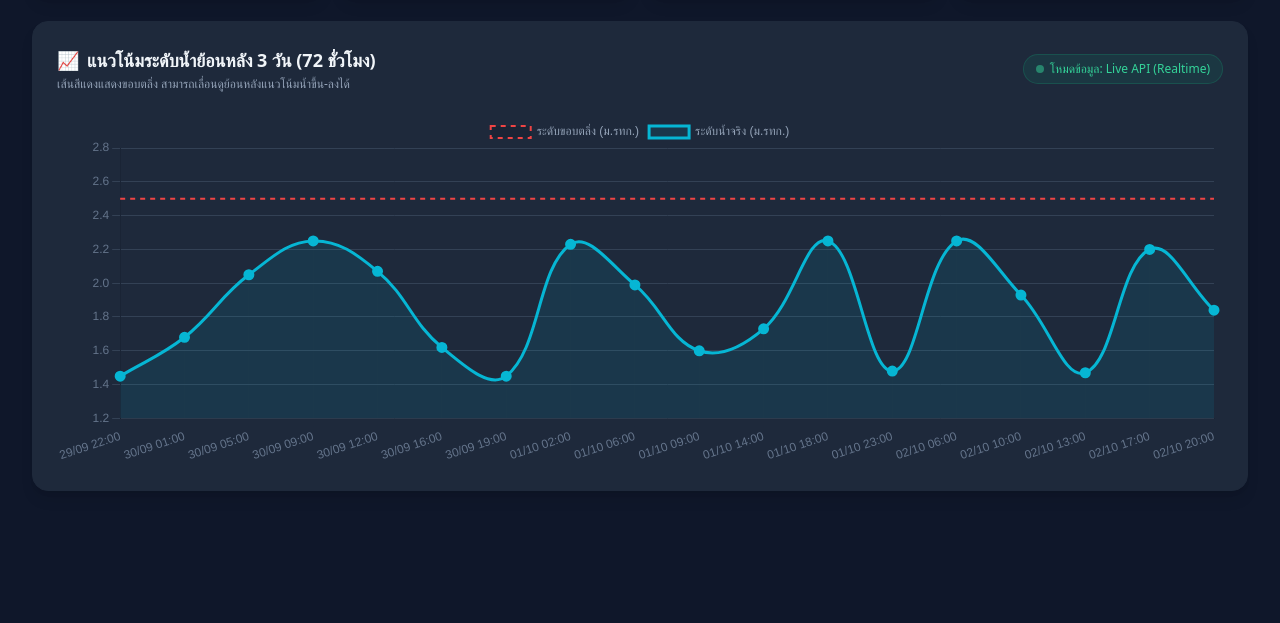
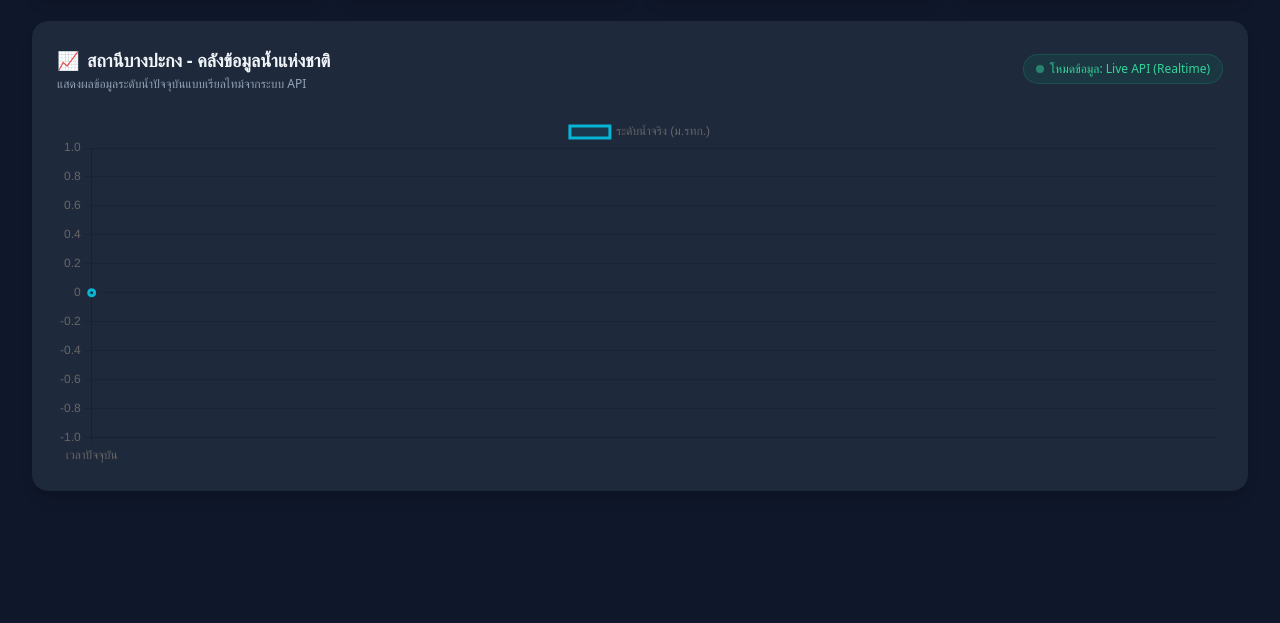
Before and after one commit to krishdakorn/bangpakong-water-dashboard, a plain HTML site: page index.html in a window 1280 px wide. Shown: the part 177-800 px from the top of the page. Drawn offline with nearby package versions, Linux system fonts and the light colour scheme; no server answers.

Commit message:
Refactor index.html for real-time water level dashboard
Updated the HTML structure for the dashboard, including dynamic elements for water levels, bank levels, and alerts. Enhanced the chart section to display real-time data with improved styling and functionality.

```diff
--- a/index.html
+++ b/index.html
@@ -19,20 +19,20 @@
 						<span class="text-sky-400">💧</span>
 					</div>
 					<div class="mt-3 flex items-baseline">
-						<span id="water-level" class="text-4xl font-black text-sky-400">1.85</span>
+						<span id="water-level" class="text-4xl font-black text-sky-400">--</span>
 						<span class="ml-1.5 text-lg font-medium text-slate-300">ม.</span>
 					</div>
-					<div class="mt-2 text-xs text-slate-400">หน่วย: ม.รทก.</div>
+					<div id="update-time" class="mt-2 text-xs text-slate-400">หน่วย: ม.รทก.</div>
 				</div>
 
 				<!-- 2. ระดับขอบตลิ่ง -->
 				<div class="bg-[#1e293b] border border-slate-800 rounded-2xl p-5 shadow-lg relative overflow-hidden">
 					<div class="flex justify-between items-start">
 						<span class="text-xs font-semibold uppercase tracking-wider text-slate-400">ระดับขอบตลิ่ง</span>
-						<span class="text-amber-400">🏛️</span>
+						<span class="text-amber-400">🏛️️</span>
 					</div>
 					<div class="mt-3 flex items-baseline">
-						<span id="bank-level" class="text-4xl font-black text-amber-400">2.50</span>
+						<span id="bank-level" class="text-4xl font-black text-amber-400">--</span>
 						<span class="ml-1.5 text-lg font-medium text-slate-300">ม.</span>
 					</div>
 					<div class="mt-2 text-xs text-slate-400">เกณฑ์ล้นตลิ่ง (ม.รทก.)</div>
@@ -45,7 +45,7 @@
 						<span class="text-emerald-400">↕️</span>
 					</div>
 					<div class="mt-3 flex items-baseline">
-						<span id="remaining-level" class="text-4xl font-black text-emerald-400">0.65</span>
+						<span id="remaining-level" class="text-4xl font-black text-emerald-400">--</span>
 						<span class="ml-1.5 text-lg font-medium text-slate-300">ม.</span>
 					</div>
 					<div id="remaining-desc" class="mt-2 text-xs text-emerald-400 flex items-center">✅ อยู่ในเกณฑ์ปลอดภัย</div>
@@ -71,16 +71,16 @@
 				<div class="flex flex-col sm:flex-row justify-between items-start sm:items-center mb-6 gap-4">
 					<div>
 						<h2 class="text-lg font-bold flex items-center gap-2">
-							<span>📈</span> แนวโน้มระดับน้ำย้อนหลัง 3 วัน (72 ชั่วโมง)
+							<span>📈</span> สถานีบางปะกง - คลังข้อมูลน้ำแห่งชาติ
 						</h2>
-						<p class="text-xs text-slate-400 mt-0.5">เส้นสีแดงแสดงขอบตลิ่ง สามารถเลื่อนดูย้อนหลังแนวโน้มน้ำขึ้น-ลงได้</p>
+						<p class="text-xs text-slate-400 mt-0.5">แสดงผลข้อมูลระดับน้ำปัจจุบันแบบเรียลไทม์จากระบบ API</p>
 					</div>
 					<div class="bg-emerald-500/10 border border-emerald-500/20 px-3 py-1.5 rounded-full text-xs text-emerald-400 font-medium flex items-center gap-1.5">
 						<span class="w-2 h-2 rounded-full bg-emerald-400 animate-pulse"></span> โหมดข้อมูล: Live API (Realtime)
 					</div>
 				</div>
 
-				<div class="relative h-[350px] w-full">
+				<div class="relative h-[350px] w-full flex items-center justify-center text-slate-400">
 					<canvas id="waterChart"></canvas>
 				</div>
 			</div>
@@ -88,102 +88,55 @@
 		</div>
 
 		<script>
-			// สร้างกราฟเส้นด้วย Chart.js จำลองรูปแบบ Wave น้ำขึ้น-ลง
 			const ctx = document.getElementById('waterChart').getContext('2d');
-
-			// ข้อมูลตัวอย่างเวลาและระดับน้ำย้อนหลัง 72 ชม.
-			const labels = [
-				"29/09 22:00", "30/09 01:00", "30/09 05:00", "30/09 09:00", "30/09 12:00",
-				"30/09 16:00", "30/09 19:00", "01/10 02:00", "01/10 06:00", "01/10 09:00",
-				"01/10 14:00", "01/10 18:00", "01/10 23:00", "02/10 06:00", "02/10 10:00",
-				"02/10 13:00", "02/10 17:00", "02/10 20:00"
-			];
-
-			const waterData = [1.45, 1.68, 2.05, 2.25, 2.07, 1.62, 1.45, 2.23, 1.99, 1.60, 1.73, 2.25, 1.48, 2.25, 1.93, 1.47, 2.20, 1.84];
-			const bankLimitLine = Array(labels.length).fill(2.50); // เส้นขอบตลิ่ง 2.50 ม.
-
 			const waterChart = new Chart(ctx, {
 				type: 'line',
 				data: {
-					labels: labels,
-					datasets: [
-						{
-							label: 'ระดับขอบตลิ่ง (ม.รทก.)',
-							data: bankLimitLine,
-							borderColor: '#ef4444',
-							borderWidth: 2,
-							borderDash: [5, 5],
-							pointRadius: 0,
-							fill: false
-						},
-						{
-							label: 'ระดับน้ำจริง (ม.รทก.)',
-							data: waterData,
-							borderColor: '#06b6d4',
-							backgroundColor: 'rgba(6, 182, 212, 0.1)',
-							borderWidth: 3,
-							pointBackgroundColor: '#06b6d4',
-							pointRadius: 4,
-							pointHoverRadius: 6,
-							tension: 0.4,
-							fill: true
-						}
-					]
+					labels: ['เวลาปัจจุบัน'],
+					datasets: [{
+						label: 'ระดับน้ำจริง (ม.รทก.)',
+						data: [0],
+						borderColor: '#06b6d4',
+						backgroundColor: 'rgba(6, 182, 212, 0.1)',
+						borderWidth: 3,
+						fill: true
+					}]
 				},
 				options: {
 					responsive: true,
-					maintainAspectRatio: false,
-					plugins: {
-						legend: {
-							position: 'top',
-							labels: { color: '#94a3b8', font: { family: 'sans-serif' } }
-						},
-						tooltip: {
-							mode: 'index',
-							intersect: false,
-							backgroundColor: '#1e293b',
-							titleColor: '#f8fafc',
-							bodyColor: '#38bdf8',
-							borderColor: '#334155',
-							borderWidth: 1
-						}
-					},
-					scales: {
-						x: {
-							grid: { color: '#1e293b' },
-							ticks: { color: '#64748b' }
-						},
-						y: {
-							grid: { color: '#334155' },
-							ticks: { color: '#64748b' },
-							min: 1.2,
-							max: 2.8
-						}
-					}
+					maintainAspectRatio: false
 				}
 			});
 
 			async function fetchRealtimeData() {
 				try {
-					// นำ URL ของคุณมาวางแทนที่ตรงนี้ และลบเครื่องหมาย // ออก
-					const res = await fetch('https://script.google.com/macros/s/AKfycbxmg1dBVylY2L3kosZ9xMZipmD4KAB48Qs0vRs88TrfvgMcGAdII1dVnt2QVxiq6i4q/exec');
+					// แทนที่ URL ด้านล่างด้วย Web App URL ของ Google Apps Script ของคุณ
+					const res = await fetch('https://script.google.com/macros/s/AKfycbyuMad8NUNAr0_UyfKZIKiJ37ugJrEga2YJa1Trs4DTyQEZSGh1rE1GMsJ4ecCP7vIU/exec');
 					const data = await res.json();
 
-					// เอาเครื่องหมาย // ออกเพื่อให้ระบบดึงค่ามาแสดงผลบน Dashboard จริง
 					document.getElementById('water-level').innerText = data.water_level;
 					document.getElementById('bank-level').innerText = data.bank_level;
 					document.getElementById('remaining-level').innerText = data.remaining;
+					document.getElementById('update-time').innerText = "อัปเดตล่าสุด: " + data.updated_at;
+
+					if (parseFloat(data.remaining) <= 0.5) {
+						document.getElementById('status-badge').className = "inline-flex items-center px-3 py-1 rounded-lg text-lg font-bold bg-rose-500/20 text-rose-400 border border-rose-500/30";
+						document.getElementById('status-badge').innerText = "⚠️ ใกล้ล้นตลิ่ง";
+						document.getElementById('remaining-desc').innerText = "🚨 ต้องเฝ้าระวังระดับน้ำ";
+					}
+
+					// อัปเดตกราฟด้วยข้อมูลล่าสุด
+					waterChart.data.labels = [data.updated_at];
+					waterChart.data.datasets[0].data = [data.water_level];
+					waterChart.update();
+
 				} catch (e) {
 					console.error("Fetch error:", e);
 				}
 			}
 
-			// 💡 เคล็ดลับ: อย่าลืมเพิ่มบรรทัดเรียกใช้งานฟังก์ชันนี้ที่บรรทัดสุดท้ายสุดของ Script เพื่อให้มันดึงข้อมูลทันทีที่เปิดเว็บครับ
 			fetchRealtimeData();
-
-			// เรียกข้อมูลทุกๆ 15 นาที
-			setInterval(fetchRealtimeData, 900000);
-
+			setInterval(fetchRealtimeData, 900000); // โหลดใหม่ทุก 15 นาที
 		</script>
 	</body>
 </html>
```
